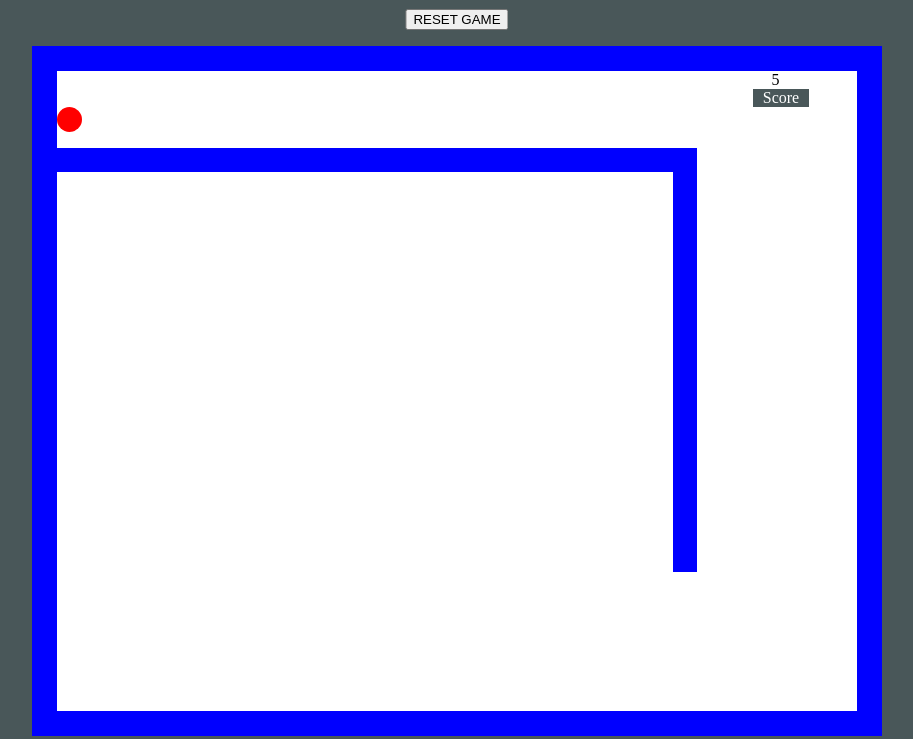
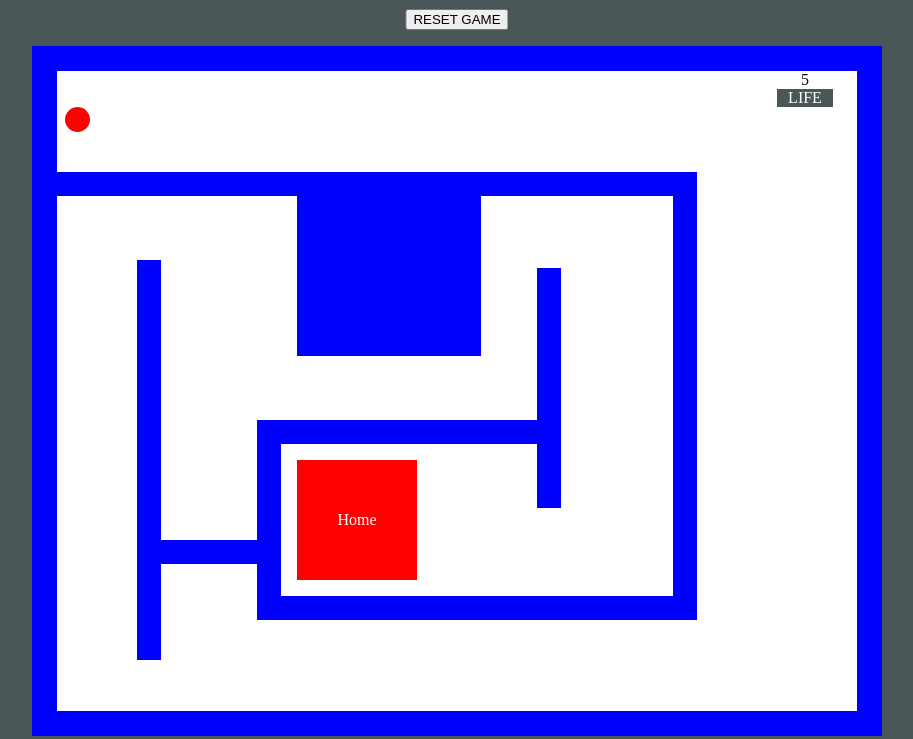
Before and after one commit to msomkar/mazegame, a plain HTML site: page index.html in a window 1280 px wide. Shown: the part 61-800 px from the top of the page, without its empty margins (183-1096 px from the left). Drawn offline with Linux system fonts and the light colour scheme.

Commit message:
make the complete layout of the game

```diff
--- a/assets/src/style.scss
+++ b/assets/src/style.scss
@@ -22,16 +22,17 @@ text-transform: uppercase;}
   width: 100vmin;
   left:50%;
   transform: translateX(-50%);
-  #score{
-  margin-left: 89.3vmin;
+  #life{
+  margin-left: 93vmin;
 
   }
-  .score{
+  .life{
     text-align: center;
     color: #fff;
-  margin-left: 87vmin;
+  margin-left: 90vmin;
   background-color:#495759;
   width: 7vmin;
+  text-transform: uppercase;
   }
 
 #ball {
@@ -41,7 +42,8 @@ text-transform: uppercase;}
      -webkit-border-radius: 25px;
      -moz-border-radius: 25px;
      border-radius: 25px;
-    margin-bottom: 2vmin;
+    margin-bottom: 5vmin;
+    margin-left: 1vmin;
      background: red;
    }
 #obstacle1{
@@ -58,10 +60,66 @@ text-transform: uppercase;}
 
 }
 #obstacle3{
+  width: 55vmin;
+  height: 3vmin;
+  margin-top: -5vmin;
+  margin-left: 25vmin;
+  background-color:#0000ff;
 
 }
 #obstacle4{
+  width: 3vmin;
+  height: 25vmin;
+  margin-top: -25vmin;
+  margin-left: 25vmin;
+  background-color:#0000ff;
+}
+#obstacle5{
+  width: 35vmin;
+  height: 3vmin;
+  margin-top: -25vmin;
+  margin-left: 25vmin;
+  background-color:#0000ff;
 
+}
+#obstacle6{
+  width: 3vmin;
+  height: 30vmin;
+  margin-top: -22vmin;
+  margin-left: 60vmin;
+  background-color:#0000ff;
+}
+#obstacle7{
+  width: 23vmin;
+  height: 23vmin;
+  margin-top: -42vmin;
+  margin-left: 30vmin;
+  background-color:#0000ff;
+}
+#obstacle8{
+  margin-left: 10vmin;
+  margin-top: -12vmin;
+  width: 3vmin;
+  height: 50vmin;
+  background-color:#0000ff;
+
+}
+#obstacle9{
+  width: 15vmin;
+  height: 3vmin;
+  margin-top: -15vmin;
+  margin-left: 12vmin;
+  background-color:#0000ff;
+}
+#Home{
+  width: 15vmin;
+  height: 15vmin;
+  margin-top: -13vmin;
+  margin-left: 30vmin;
+  color:#fff;
+  text-align: center;
+  line-height: 15vmin;
+  background-color: red;
 }
 
 
--- a/index.html
+++ b/index.html
@@ -10,15 +10,20 @@
     <button type="button" name="button" id="reset">Reset Game</button>
 
 <div id="container">
-  <div id="score">5</div>
-  <div class="score">Score</div>
+  <div id="life">5</div>
+  <div class="life">Life</div>
   <div id="ball"></div>
 
 <div id="obstacle1"></div>
 <div id="obstacle2"></div>
 <div id="obstacle3"></div>
 <div id="obstacle4"></div>
-
+<div id="obstacle5"></div>
+<div id="obstacle6"></div>
+<div id="obstacle7"></div>
+<div id="obstacle8"></div>
+<div id="obstacle9"></div>
+<div id="Home">Home</div>
 </div>
 
 
```
Also changed, not shown: assets/src/style.css, 1 other file.
